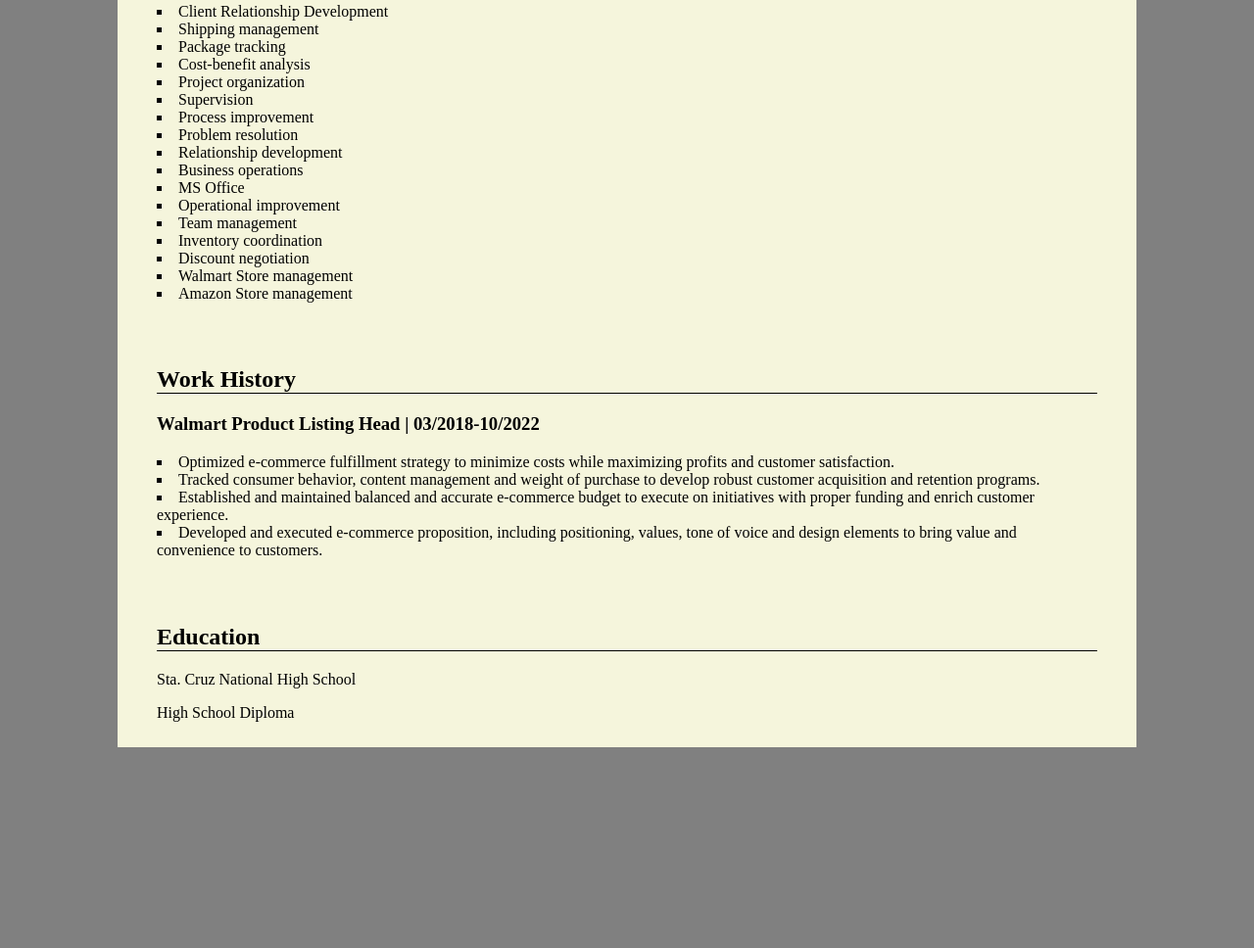
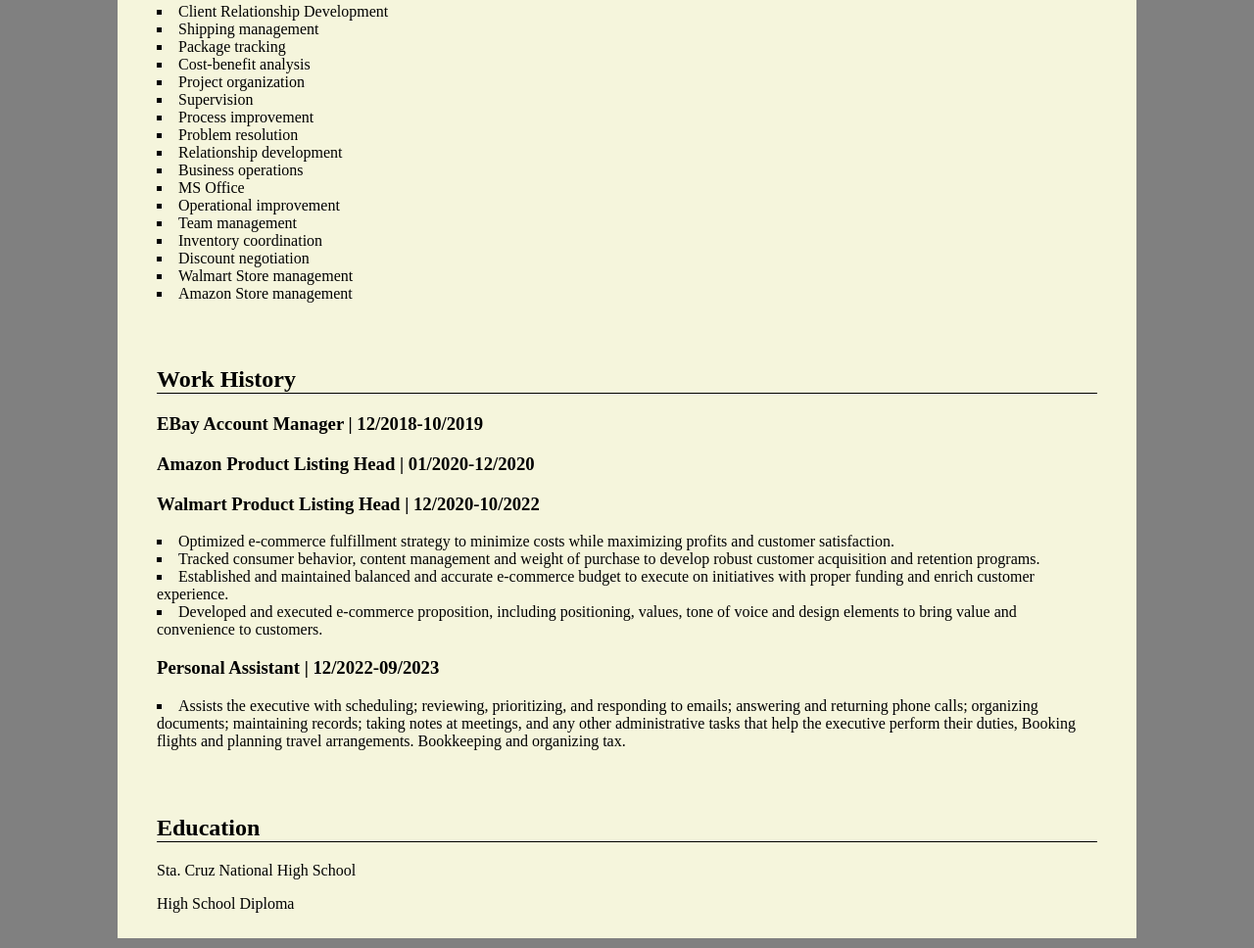
Before and after one commit to avaboko/cv, a plain HTML site: page index.html in a window 1280 px wide. Shown: the part 577-1545 px from the top of the page at 98% size. Before the commit the page ends 1350 px from the top, so only its background shows below. Drawn offline with Linux system fonts and the light colour scheme.

Commit message:
Update index.html

```diff
--- a/index.html
+++ b/index.html
@@ -46,12 +46,20 @@
     </div>
     <div class="work-history">
       <h2>Work History</h2>
-      <h3>Walmart Product Listing Head | 03/2018-10/2022</h3>
+      <h3>EBay Account Manager | 12/2018-10/2019</h3>
+      <h3>Amazon Product Listing Head | 01/2020-12/2020</h3>
+      <h3>Walmart Product Listing Head | 12/2020-10/2022</h3>
       <ul>
         <li>Optimized e-commerce fulfillment strategy to minimize costs while maximizing profits and customer satisfaction.</li>
         <li>Tracked consumer behavior, content management and weight of purchase to develop robust customer acquisition and retention programs.</li>
         <li>Established and maintained balanced and accurate e-commerce budget to execute on initiatives with proper funding and enrich customer experience.</li>
         <li>Developed and executed e-commerce proposition, including positioning, values, tone of voice and design elements to bring value and convenience to customers.</li>
+      </ul>
+      <h3>Personal Assistant | 12/2022-09/2023</h3>
+      <ul>
+        <li>Assists the executive with scheduling; reviewing, prioritizing, and responding to emails; answering and returning phone calls; organizing documents; maintaining records; taking notes at meetings, and any other administrative tasks that help the executive perform their duties,
+          Booking flights and planning travel arrangements. Bookkeeping and organizing tax.</li>
+
       </ul>
     </div>
     <div class="education">
```
